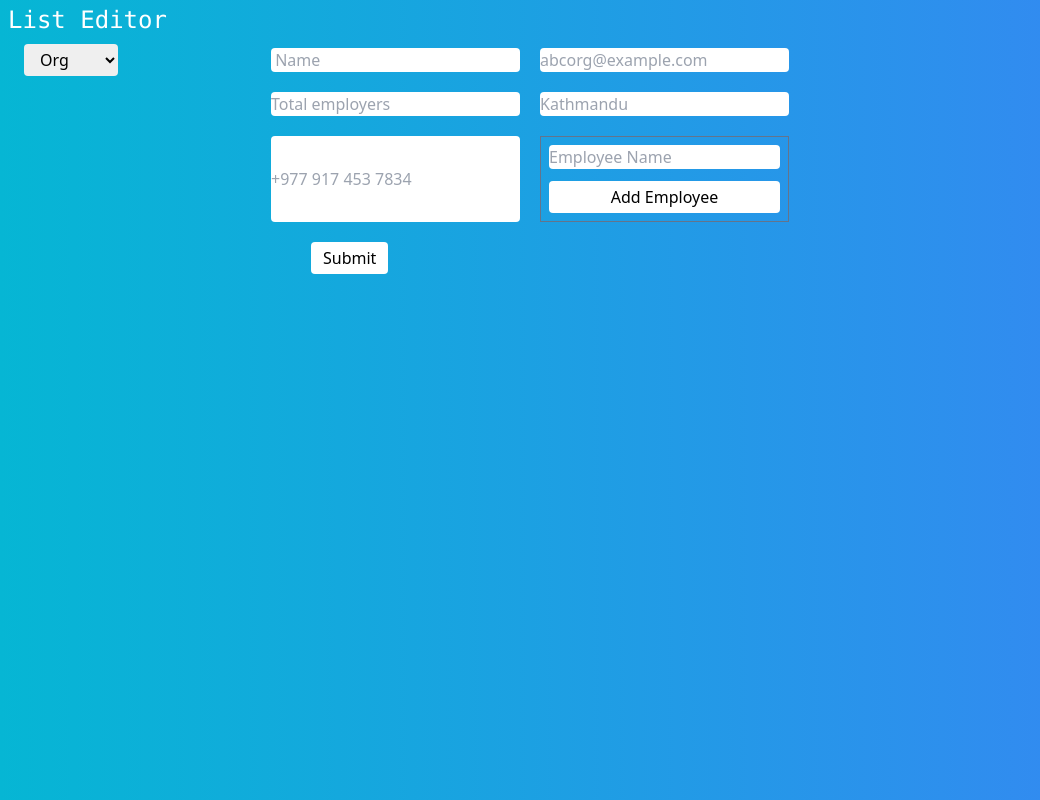
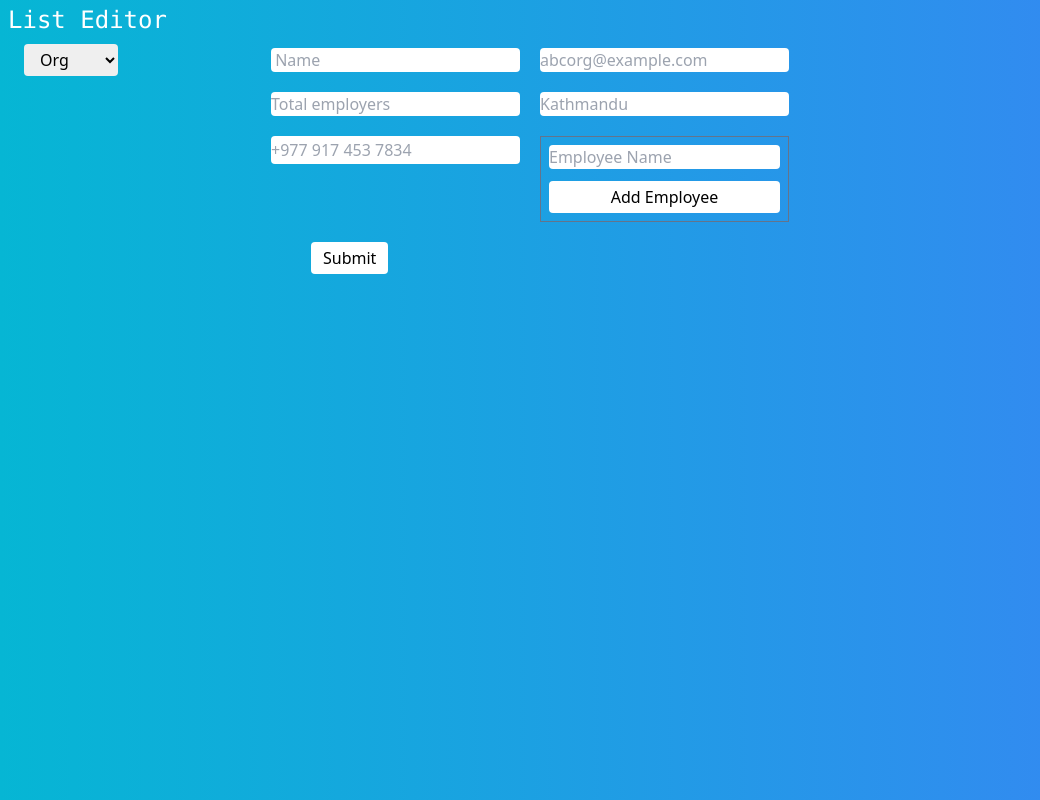
Before and after one commit to ashutoshbhandari5/List-Editor, a Next.js app: page / in a window 1280 px wide. Shown: the whole page, without its empty margins (0-1040 px from the left). Built offline with nearby package versions, Linux system fonts and the light colour scheme.

Commit message:
changed to  schema

```diff
--- a/Json/OrgForm.json
+++ b/Json/OrgForm.json
@@ -36,7 +36,7 @@
     },
     {
       "type": "multiple",
-      "elements": [
+      "schema": [
         {
           "id": "employee",
           "label": "Employee Name",
--- a/components/Common/Elements.js
+++ b/components/Common/Elements.js
@@ -12,7 +12,7 @@ const Elements = ({ field, value, handleChange }) => {
         return <Select id handleChange={handleChange} options={options} />;
       case "multiple":
         return (
-          <InputButton elements={field.elements} handleChange={handleChange} />
+          <InputButton elements={field.schema} handleChange={handleChange} />
         );
       default:
         return (
--- a/components/Common/Input.js
+++ b/components/Common/Input.js
@@ -5,7 +5,7 @@ const Input = ({ type, value, handleChange, className, placeholder, id }) => {
     <input
       type={type}
       value={value}
-      className={className}
+      className={`${className} max-h-7`}
       placeholder={placeholder}
       onChange={(e) => handleChange(e.target.value, id)}
     />
--- a/utils/classnames.js
+++ b/utils/classnames.js
@@ -3,6 +3,6 @@ export const classnames = {
   delete: "mx-1 bg-delete-red rounded py-1 px-3",
   done: "mx-1 py-1 px-3 rounded bg-add-green",
   formInput:
-    "block p-4 rounded h-10 min-w-[285px] focus:outline-none text-black",
+    "block p-4 rounded max-h-10 h-10 min-w-[285px] focus:outline-none text-black",
   submit: "mx-1 py-1 px-3 rounded bg-white text-black hover:opacity-50",
 };
```
